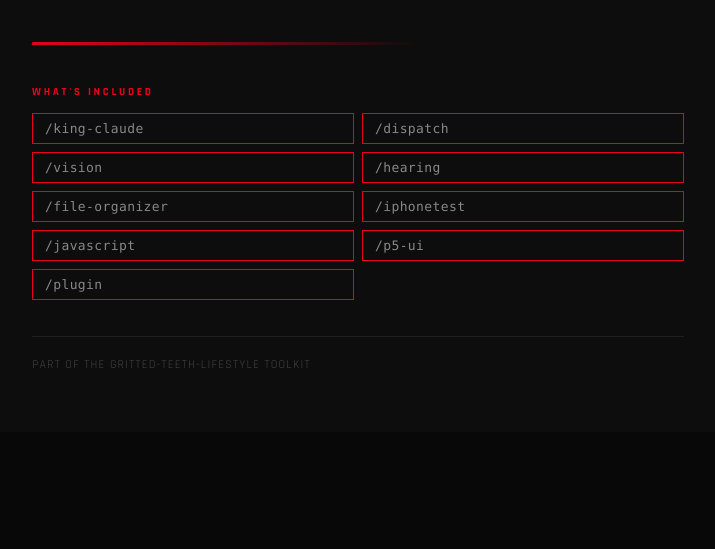
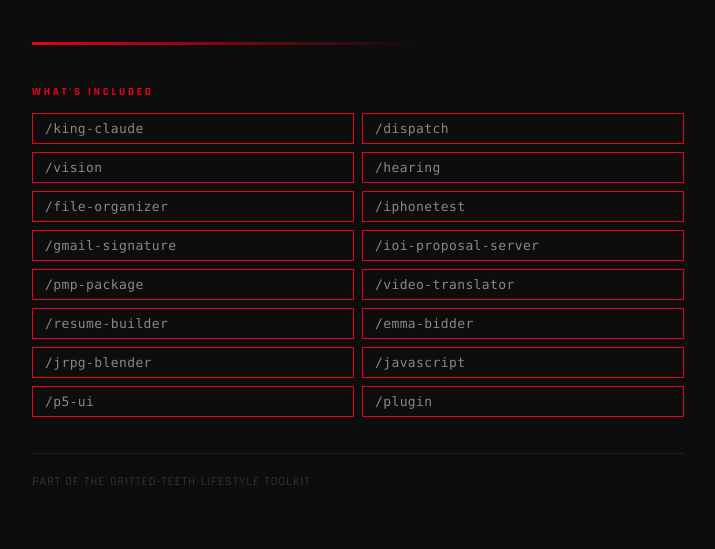
Before and after one commit to Gritted-Teeth-Lifestyle/lulu-kit, a Flask app: page / in a window 1280 px wide. Shown: the part 634-1183 px from the top of the page, without its empty margins (282-997 px from the left). Before the commit the page ends 1002 px from the top, so only its background shows below. Run offline with Flask 3, Linux system fonts and the light colour scheme.

Commit message:
Update skills grid to show all 16 skills

```diff
--- a/templates/index.html
+++ b/templates/index.html
@@ -252,6 +252,13 @@
       <div class="skill-chip">/hearing</div>
       <div class="skill-chip">/file-organizer</div>
       <div class="skill-chip">/iphonetest</div>
+      <div class="skill-chip">/gmail-signature</div>
+      <div class="skill-chip">/ioi-proposal-server</div>
+      <div class="skill-chip">/pmp-package</div>
+      <div class="skill-chip">/video-translator</div>
+      <div class="skill-chip">/resume-builder</div>
+      <div class="skill-chip">/emma-bidder</div>
+      <div class="skill-chip">/jrpg-blender</div>
       <div class="skill-chip">/javascript</div>
       <div class="skill-chip">/p5-ui</div>
       <div class="skill-chip">/plugin</div>
```
